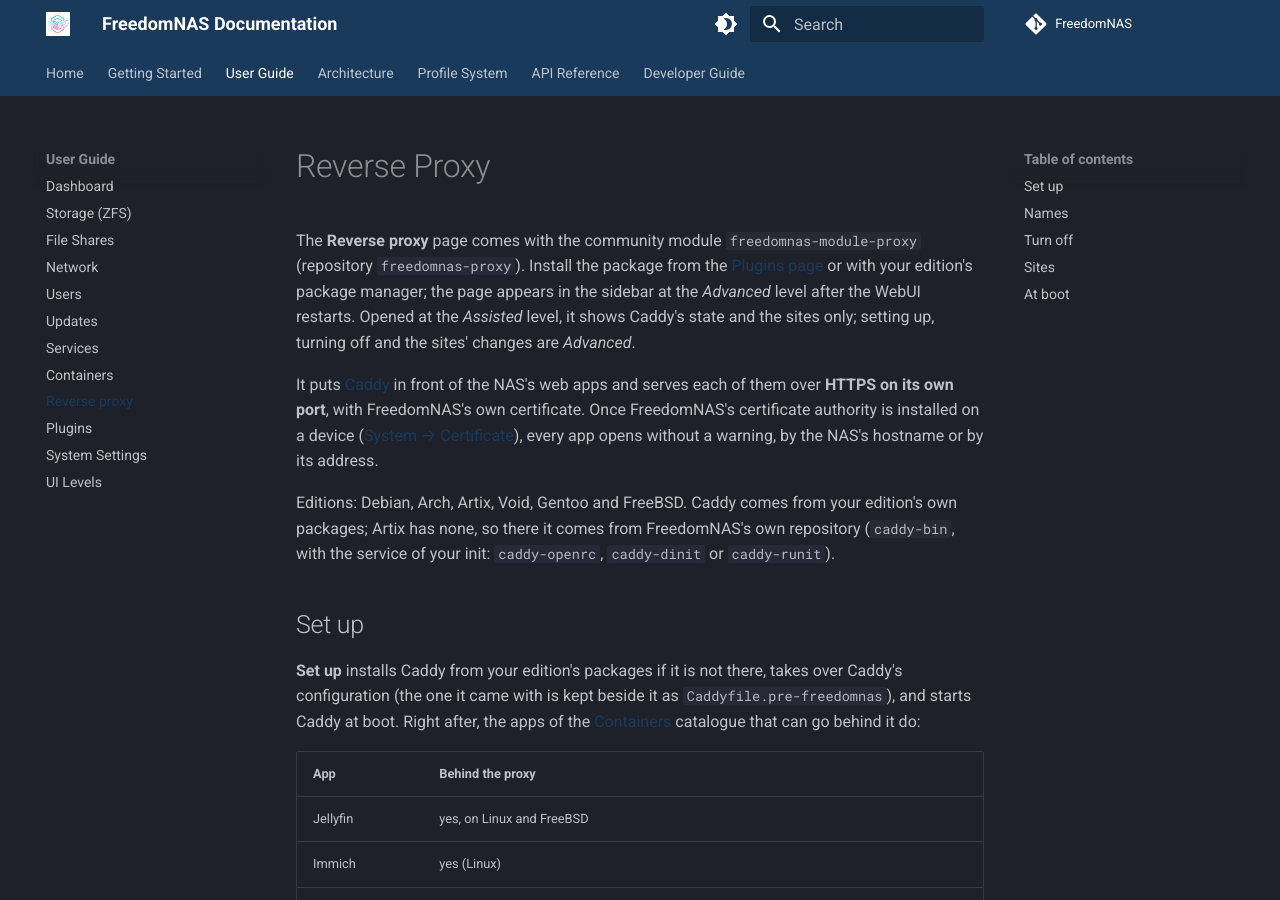
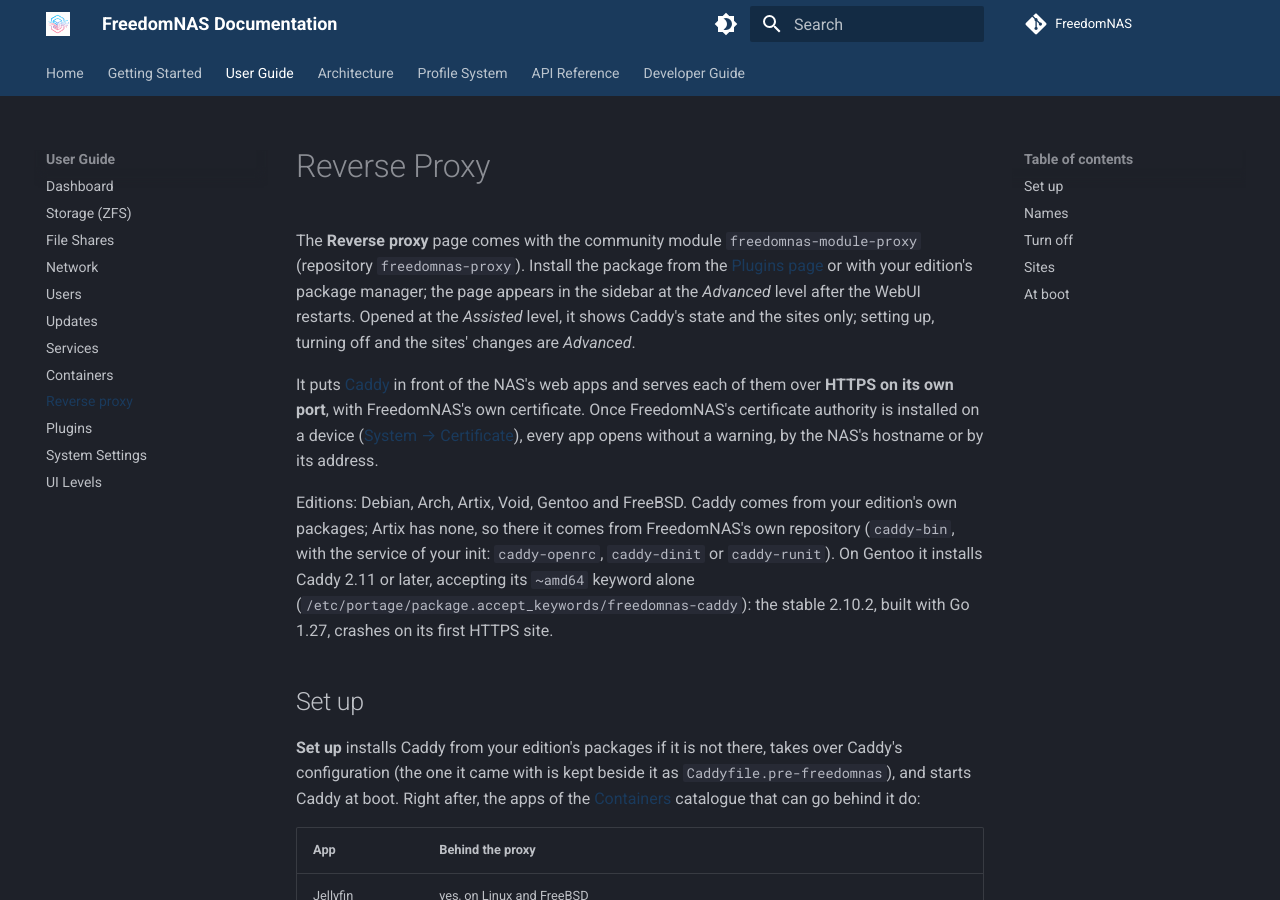
Before and after one commit to FreedomNAS/freedomnas-docs, an MkDocs documentation site: the page built from docs/user-guide/proxy.md, in a window 1280 px wide and 900 px high. Built offline with MkDocs 1.6.1 and Material for MkDocs 9.7.7, drawn with Linux system fonts in a browser that asks for light colours.

Commit message:
Note which Caddy the proxy installs on Gentoo

```diff
--- a/docs/user-guide/proxy.md
+++ b/docs/user-guide/proxy.md
@@ -17,6 +17,9 @@ Editions: Debian, Arch, Artix, Void, Gentoo and FreeBSD. Caddy comes from
 your edition's own packages; Artix has none, so there it comes from
 FreedomNAS's own repository (`caddy-bin`, with the service of your init:
 `caddy-openrc`, `caddy-dinit` or `caddy-runit`).
+On Gentoo it installs Caddy 2.11 or later, accepting its `~amd64` keyword
+alone (`/etc/portage/package.accept_keywords/freedomnas-caddy`): the stable
+2.10.2, built with Go 1.27, crashes on its first HTTPS site.
 
 ## Set up
 
```
